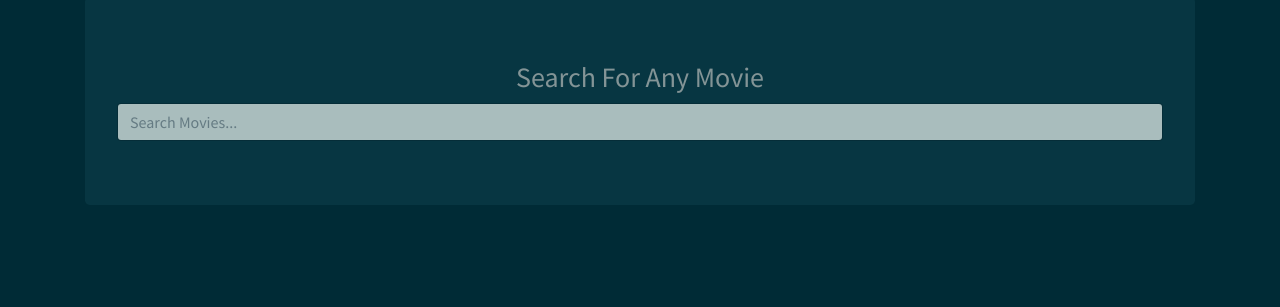
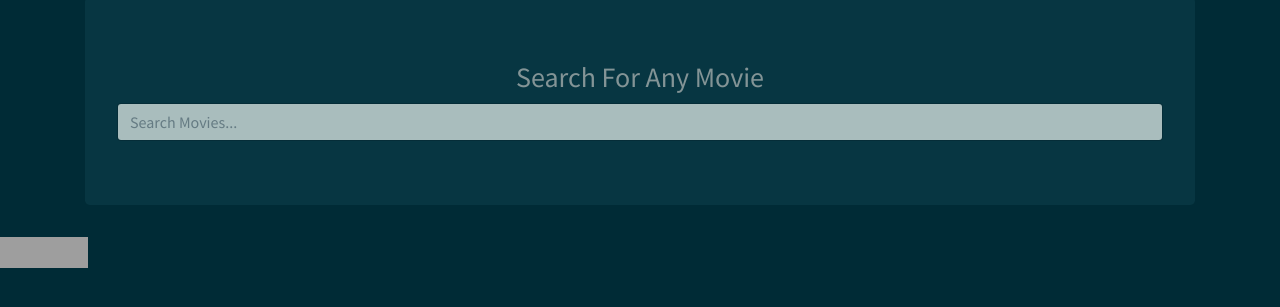
Before and after one commit to tayyikyong/IDAssignment02-10206047C, a plain HTML site: page index.html in a window 1280 px wide. Shown: the part 61-368 px from the top of the page. Drawn offline with nearby package versions, Linux system fonts and the light colour scheme; grey boxes are pictures that could not be loaded.

Commit message:
Added the validator icon after validation

```diff
--- a/index.html
+++ b/index.html
@@ -37,5 +37,13 @@
   crossorigin="anonymous"></script>
   <script src="https://unpkg.com/axios/dist/axios.min.js"></script>
   <script src="main.js"></script>
+
+  <p>
+    <a href="http://jigsaw.w3.org/css-validator/check/referer">
+        <img style="border:0;width:88px;height:31px"
+            src="http://jigsaw.w3.org/css-validator/images/vcss-blue"
+            alt="Valid CSS!" />
+        </a>
+    </p>
   </body>
 </html>
--- a/login-page.css
+++ b/login-page.css
@@ -4,7 +4,7 @@ body{
   padding: 0;
   font-family: sans-serif;
   background-image: url("https://cdn.mos.cms.futurecdn.net/vspbxJgbuARUmfvw9UQk34-1200-80.jpg");
-  background-repeat: no repeat;
+  background-repeat: no-repeat;
   background-size: cover;
   background-position: center center;
   background-attachment: fixed;
```
Also changed, not shown: login-page.html (+7 -0 lines).
